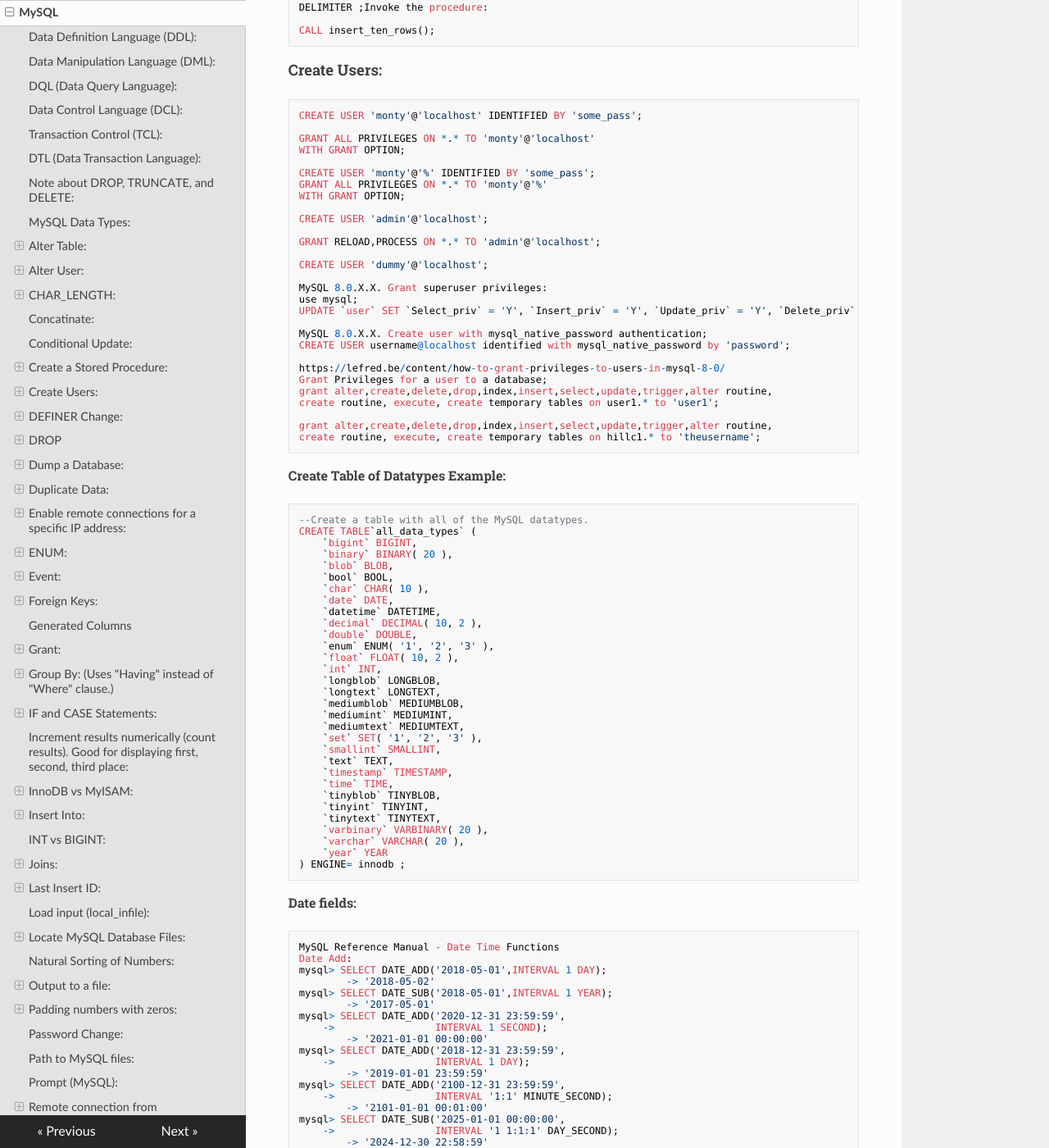
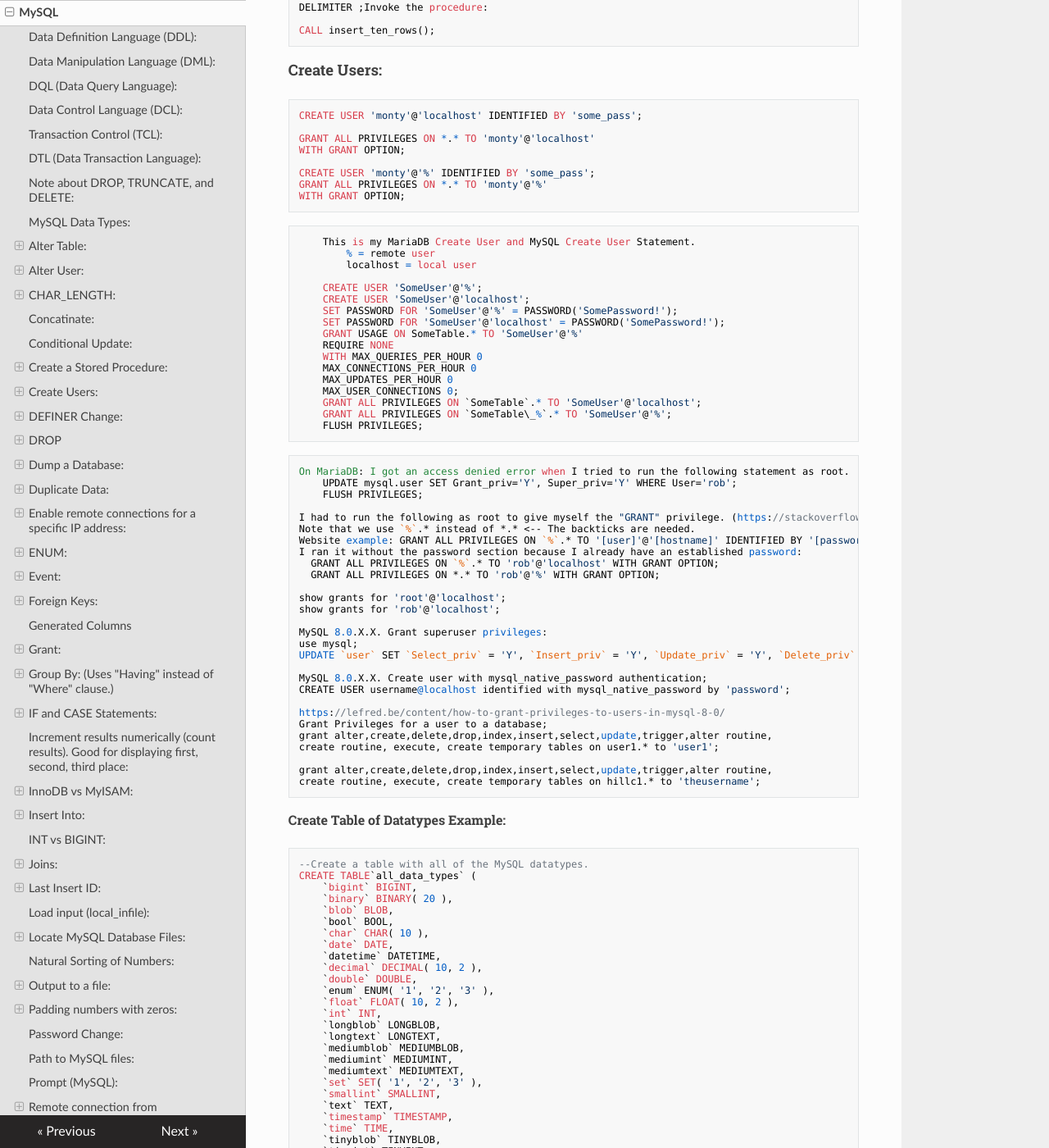
Before and after one commit to rldutch1/notes, an MkDocs documentation site: the page built from docs/mysql.md, in a window 1280 px wide and 1400 px high, scrolled down 7394 px. Shown: the whole window at 82% size. Built offline with MkDocs 1.6.1, drawn with Linux system fonts in a browser that asks for light colours; nearby versions of some CDN libraries; some of the changed text lies outside the part shown.

Commit message:
Updated the MySQL section with MariaDB information.

````diff
--- a/docs/mysql.md
+++ b/docs/mysql.md
@@ -364,12 +364,38 @@ For scripting in a shell, you can use either of the following:
     CREATE USER 'monty'@'%' IDENTIFIED BY 'some_pass';
     GRANT ALL PRIVILEGES ON *.* TO 'monty'@'%'
     WITH GRANT OPTION;
-
-    CREATE USER 'admin'@'localhost';
-
-    GRANT RELOAD,PROCESS ON *.* TO 'admin'@'localhost';
-
-    CREATE USER 'dummy'@'localhost';
+```
+    This is my MariaDB Create User and MySQL Create User Statement.
+        % = remote user
+        localhost = local user
+
+    CREATE USER 'SomeUser'@'%';
+    CREATE USER 'SomeUser'@'localhost';
+    SET PASSWORD FOR 'SomeUser'@'%' = PASSWORD('SomePassword!');
+    SET PASSWORD FOR 'SomeUser'@'localhost' = PASSWORD('SomePassword!');
+    GRANT USAGE ON SomeTable.* TO 'SomeUser'@'%'
+    REQUIRE NONE
+    WITH MAX_QUERIES_PER_HOUR 0
+    MAX_CONNECTIONS_PER_HOUR 0
+    MAX_UPDATES_PER_HOUR 0
+    MAX_USER_CONNECTIONS 0;
+    GRANT ALL PRIVILEGES ON `SomeTable`.* TO 'SomeUser'@'localhost';
+    GRANT ALL PRIVILEGES ON `SomeTable\_%`.* TO 'SomeUser'@'%';
+    FLUSH PRIVILEGES;
+```
+    On MariaDB: I got an access denied error when I tried to run the following statement as root.
+        UPDATE mysql.user SET Grant_priv='Y', Super_priv='Y' WHERE User='rob';
+        FLUSH PRIVILEGES;
+
+    I had to run the following as root to give myself the "GRANT" privilege. (https://stackoverflow.com/questions/8484722/access-denied-for-user-rootlocalhost-while-attempting-to-grant-privileges)
+    Note that we use `%`.* instead of *.* <-- The backticks are needed.
+    Website example: GRANT ALL PRIVILEGES ON `%`.* TO '[user]'@'[hostname]' IDENTIFIED BY '[password]' WITH GRANT OPTION;
+    I ran it without the password section because I already have an established password:
+      GRANT ALL PRIVILEGES ON `%`.* TO 'rob'@'localhost' WITH GRANT OPTION;
+      GRANT ALL PRIVILEGES ON *.* TO 'rob'@'%' WITH GRANT OPTION;
+
+    show grants for 'root'@'localhost';
+    show grants for 'rob'@'localhost';
 
     MySQL 8.0.X.X. Grant superuser privileges:
     use mysql;
@@ -575,6 +601,17 @@ For scripting in a shell, you can use either of the following:
 
 	mysqldump -p -c -e --all-databases > The_Name_of_the_Dump.sql
 
+###### Backup shell script to create a timestamped database dump:
+```
+    Script Name: dbdump.sh
+    DBuser=SomeUser
+    DBname=SomeDatabase
+    TimeStamp=`date +"%Y%m%d%H%M%S%Z"`
+    mysqldump -u$SomeUser -p -c -e $DBname > $TimeStamp.DBDump.$DBname.`hostname`.sql
+    echo "Compressing Database Dump. Please wait..."
+    tar -zcvf $TimeStamp.DBDump.$DBname.`hostname`.sql.gz $TimeStamp.DBDump.$DBname.`hostname`.sql
+```
+
 #### Duplicate Data:
 ###### Find duplicate data in a column.
 
````
Also changed, not shown: docs/lvm.md (+1 -0 lines), docs/markdown.md (+0 -4 lines), docs/mount.md (+2 -0 lines), site/404.html, site/css/theme.css, site/git/index.html, site/index.html, site/lvm/index.html, site/markdown/index.html, site/mount/index.html, site/mysql/index.html, site/pgp/index.html, site/search.html, site/search/search_index.json, 1 more files, 1 other file.
